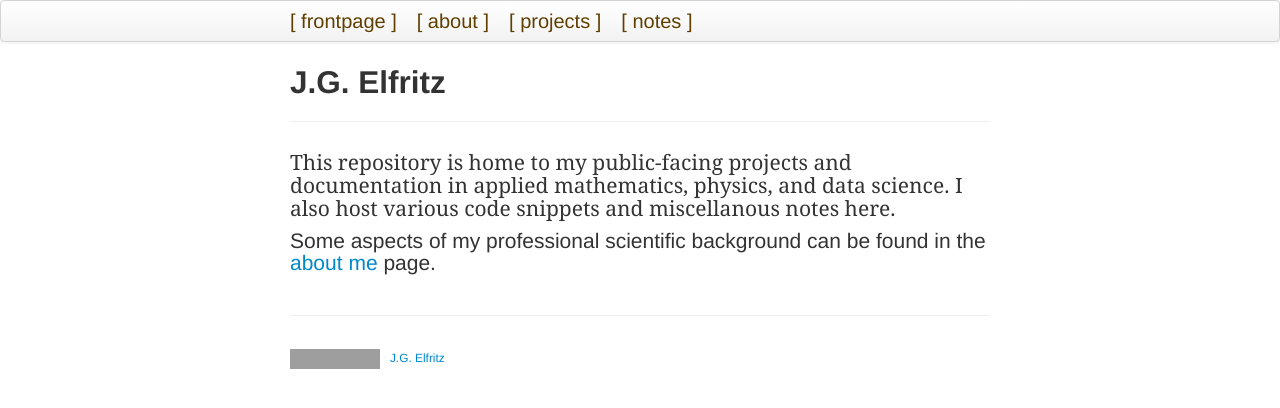
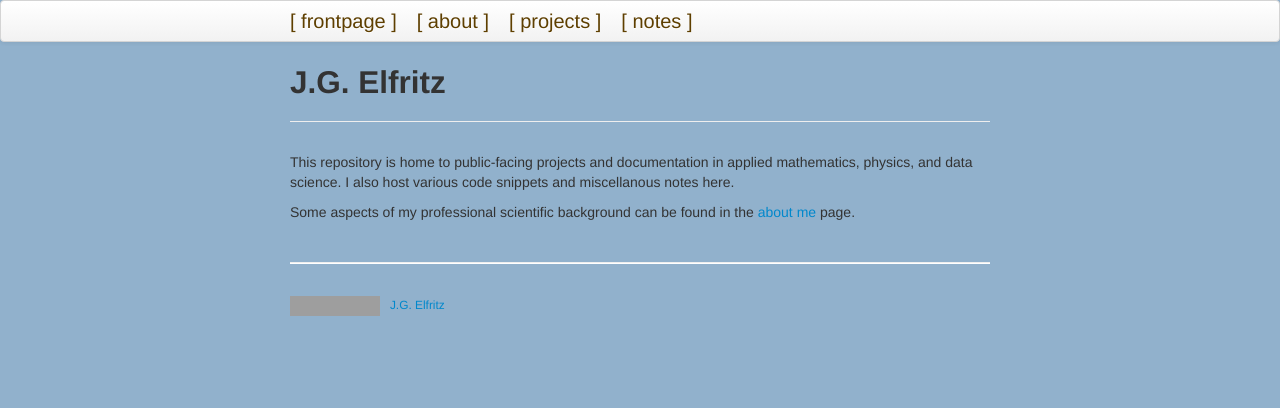
Before and after one commit to justinelfritz/justinelfritz.github.io, a Jekyll site: the page built from index.md, in a window 1280 px wide. Shown: the top 408 px of the page. Built offline with Jekyll 4.4.1, drawn with Linux system fonts in a browser that asks for light colours; grey boxes are pictures that could not be loaded.

Commit message:
test change body bgcolor, add some expl to projects page

```diff
--- a/_includes/themes/twitter/default.html
+++ b/_includes/themes/twitter/default.html
@@ -27,7 +27,7 @@
 <!--    <script type="text/javascript" src="http://cdn.mathjax.org/mathjax/latest/MathJax.js?config=TeX-AMS-MML_HTMLorMML"></script> -->
   </head>
 
-  <body>
+  <body style="background-color:#91b1cc">
 
 
     <div class="navbar">
--- a/assets/themes/twitter/css/style.css
+++ b/assets/themes/twitter/css/style.css
@@ -44,7 +44,6 @@
 .main {
   margin-left: 160px; /* Same as the width of the sidebar */
   padding: 0px 10px;
-  font-size: 2.5em;
 }
 
 /* On smaller screens, where height is less than 450px, change the style of the sidebar (less padding and a smaller font size) */
--- a/index.md
+++ b/index.md
@@ -5,6 +5,6 @@ tagline:
 description: Site build following K.Broman template for github.io
 ---
 
-<span style="font-family:Georgia; font-size:1.5em;"> This repository is home to my public-facing projects and documentation in applied mathematics, physics, and data science. I also host various code snippets and miscellanous notes here.</span>
+This repository is home to public-facing projects and documentation in applied mathematics, physics, and data science. I also host various code snippets and miscellanous notes here.
 
-<span style="font-size:1.5em;"> Some aspects of my professional scientific background can be found in the [about me](https://mag06.github.io/pages/about.html) page.</span>
+Some aspects of my professional scientific background can be found in the [about me](https://mag06.github.io/pages/about.html) page.
```
Also changed, not shown: pages/projects.md (+2 -0 lines).
